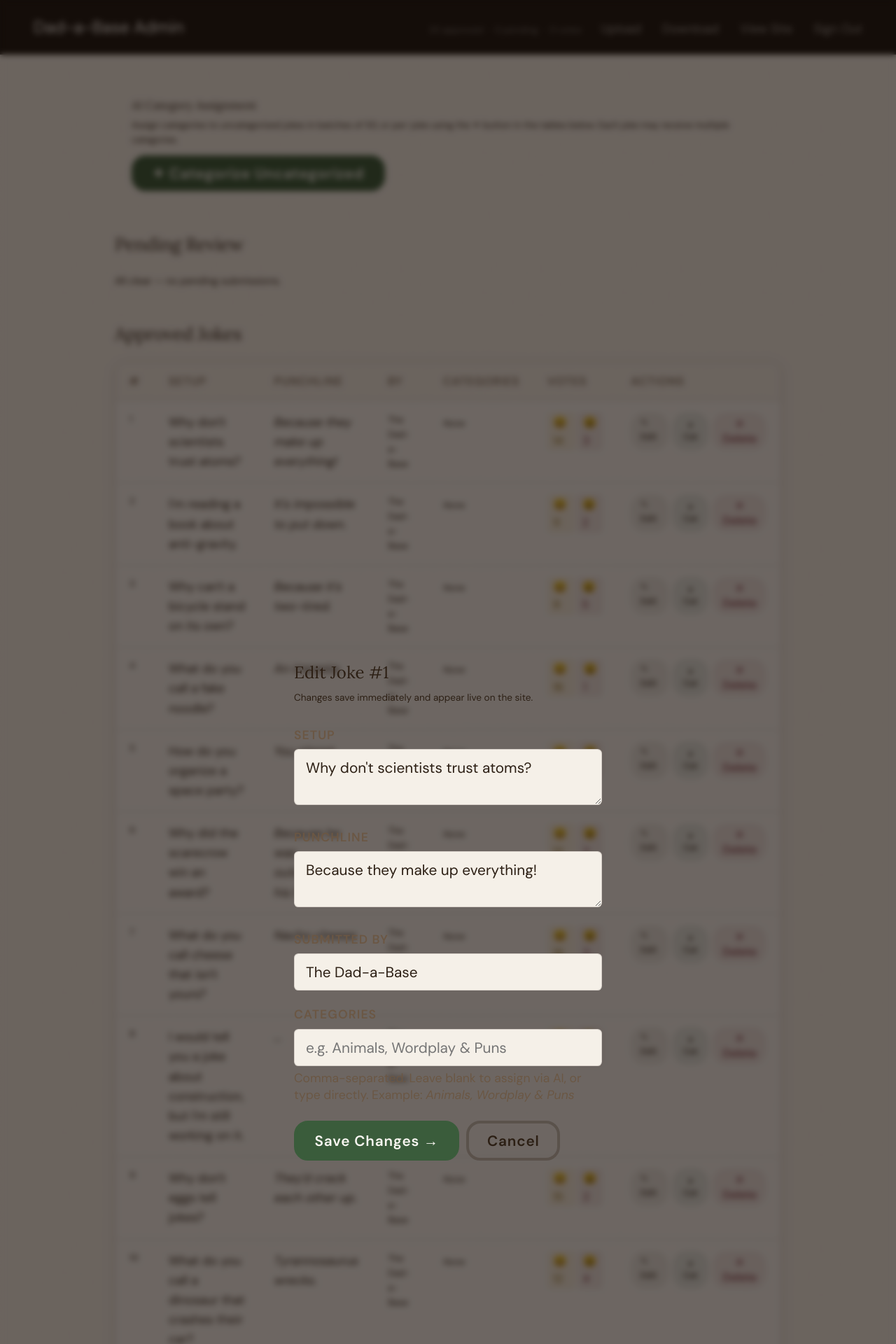
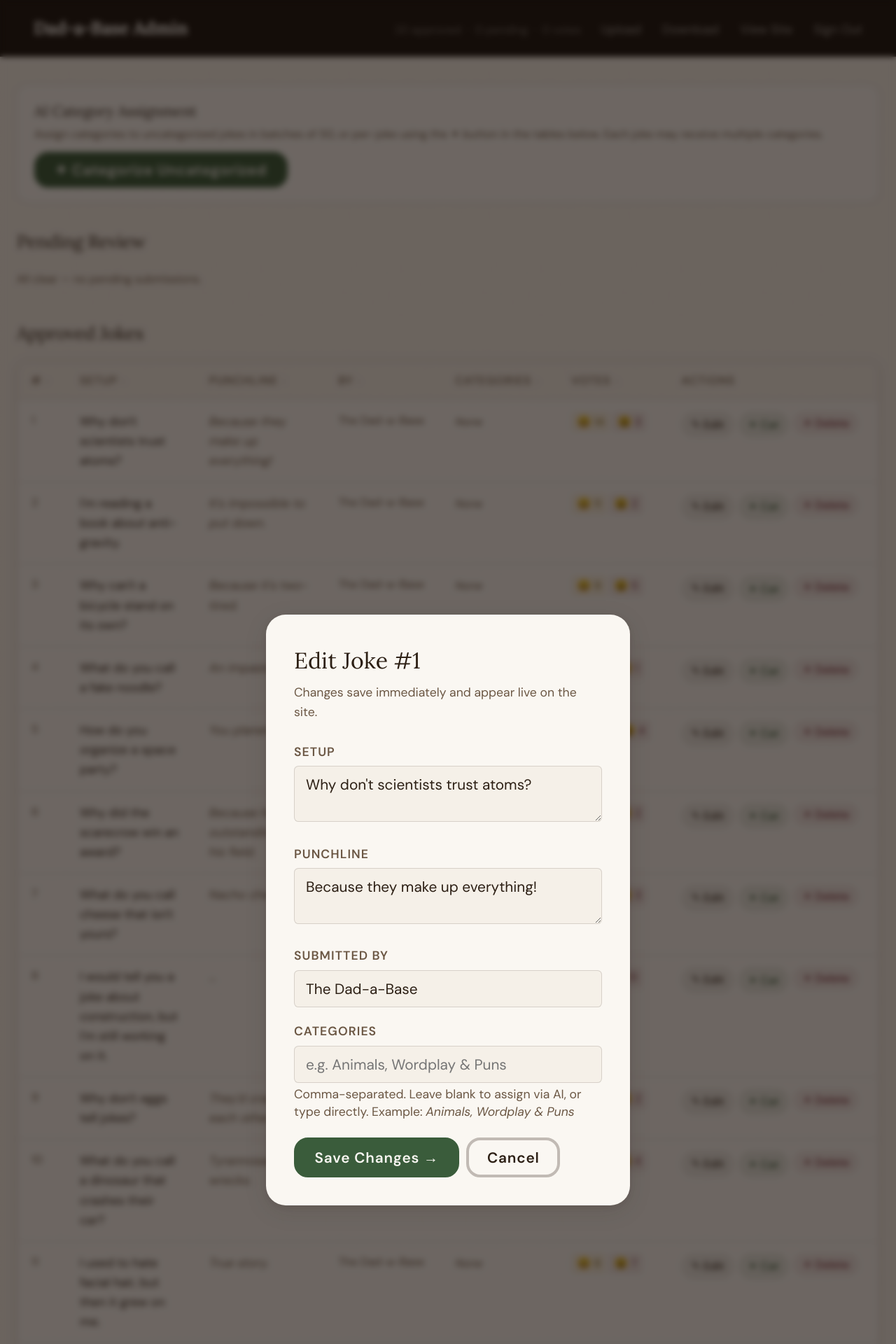
Before and after one commit to TobyZiegler/dadabase, a PHP site: page /admin.php?edit=1 in a window 1280 px wide. Shown: the top 1920 px of the page at 70% size. Run offline with PHP 8.4, Linux system fonts and the light colour scheme; the visitor is signed in with stand-in values (Sample User, id 1); data comes from the database, SQL or seed files in the repository; data that the repository does not hold is empty; a stand-in replaces the project's code that opens the database connection.

Commit message:
Unified appearances, added sortable admin columns.

```diff
--- a/admin.php
+++ b/admin.php
@@ -116,91 +116,136 @@ if ($authed) {
   <link rel="stylesheet" href="shared.css">
   <link rel="stylesheet" href="style.css">
   <style>
+    /* ── Admin-specific tokens ─────────────────────────────────────── */
+    :root {
+      --admin-font-display: var(--font-display);
+      --admin-font-body:    var(--font-body);
+      --admin-text-base:    var(--text-base);
+      --admin-text-sm:      var(--text-sm);
+      --admin-text-xs:      var(--text-xs);
+    }
+
+    /* ── Edit modal ────────────────────────────────────────────────── */
     .modal-overlay {
       position: fixed;
       inset: 0;
-      background: rgba(15,8,4,0.6);
+      background: rgba(15, 8, 4, 0.6);
       backdrop-filter: blur(4px);
       z-index: 200;
       display: flex;
       align-items: center;
       justify-content: center;
-      padding: 24px;
+      padding: 1.5rem;
     }
+
     .modal-card {
-      background: var(--warm-white);
+      background: var(--white-soft);
       border-radius: var(--radius-lg);
-      padding: 40px;
-      max-width: 520px;
+      padding: 2.5rem;
+      max-width: 32.5rem;
       width: 100%;
-      box-shadow: var(--shadow-lg);
+      box-shadow: var(--shadow-lift);
     }
+
     .modal-title {
-      font-family: var(--font-display);
-      font-size: 1.5rem;
+      font-family: var(--admin-font-display);
+      font-size: var(--text-lg);
       font-weight: 400;
-      color: var(--espresso);
-      margin-bottom: 6px;
+      color: var(--text);
+      margin-bottom: 0.375rem;
     }
+
     .modal-subtitle {
-      font-size: 0.85rem;
-      color: var(--taupe);
-      margin-bottom: 28px;
+      font-family: var(--admin-font-body);
+      font-size: var(--admin-text-sm);
+      color: var(--text-muted);
+      margin-bottom: 1.75rem;
     }
+
     .modal-actions {
       display: flex;
-      gap: 10px;
-      margin-top: 24px;
+      gap: 0.625rem;
+      margin-top: 1.5rem;
     }
+
+    /* ── Admin action buttons ──────────────────────────────────────── */
     .btn-admin-edit {
-      font-family: var(--font-body);
-      font-size: 0.78rem;
+      font-family: var(--admin-font-body);
+      font-size: var(--admin-text-xs);
       font-weight: 500;
       border: none;
-      padding: 6px 14px;
-      border-radius: 20px;
+      padding: 0.375rem 0.875rem;
+      border-radius: var(--radius-pill);
       cursor: pointer;
       transition: all var(--transition);
-      background: rgba(44,31,22,0.07);
-      color: var(--espresso);
+      background: rgba(44, 31, 20, 0.07);
+      color: var(--text);
       text-decoration: none;
       display: inline-block;
     }
+
     .btn-admin-edit:hover {
-      background: var(--espresso);
-      color: white;
+      background: var(--text);
+      color: var(--white-soft);
     }
+
     .btn-admin-categorize {
-      font-family: var(--font-body);
-      font-size: 0.78rem;
+      font-family: var(--admin-font-body);
+      font-size: var(--admin-text-xs);
       font-weight: 500;
       border: none;
-      padding: 6px 14px;
-      border-radius: 20px;
+      padding: 0.375rem 0.875rem;
+      border-radius: var(--radius-pill);
       cursor: pointer;
       transition: all var(--transition);
-      background: rgba(30, 77, 68, 0.10);
-      color: var(--accent-2);
+      background: rgba(58, 92, 59, 0.10);
+      color: var(--green);
     }
+
     .btn-admin-categorize:hover {
-      background: var(--accent-2);
-      color: white;
+      background: var(--green);
+      color: var(--white-soft);
     }
+
     .btn-admin-categorize:disabled {
       opacity: 0.5;
       cursor: not-allowed;
     }
-    /* Mini category badges inside admin table cells */
+
+    /* ── Mini category badges inside table cells ───────────────────── */
     .cat-badge-mini {
       display: inline-block;
-      font-size: 0.7rem;
-      padding: 2px 7px;
-      border-radius: 10px;
-      background: rgba(44,31,22,0.07);
-      color: var(--brown);
+      font-family: var(--admin-font-body);
+      font-size: var(--admin-text-xs);
+      padding: 1px 0.4375rem;
+      border-radius: var(--radius-pill);
+      background: rgba(44, 31, 20, 0.07);
+      color: var(--text-muted);
       margin: 1px 2px 1px 0;
       white-space: nowrap;
     }
+    /* ── Sortable column headers ───────────────────────────────────── */
+    .admin-table th.sortable {
+      cursor: pointer;
+      user-select: none;
+      white-space: nowrap;
+    }
+
+    .admin-table th.sortable:hover {
+      color: var(--text);
+      background: var(--bg-alt);
+    }
+
+    .admin-table th.sortable::after {
+      content: ' \2195';   /* ↕ unsorted indicator */
+      opacity: 0.3;
+      font-size: 0.85em;
+    }
+
+    .admin-table th.sort-asc::after  { content: ' \2191'; opacity: 0.8; } /* ↑ */
+    .admin-table th.sort-desc::after { content: ' \2193'; opacity: 0.8; } /* ↓ */
+    .admin-table th.sort-asc,
+    .admin-table th.sort-desc        { color: var(--text); }
   </style>
 </head>
 <body>
@@ -231,7 +276,7 @@ if ($authed) {
     </form>
 
     <div style="margin-top:24px">
-      <a href="index.php" style="font-size:0.82rem;color:var(--taupe);text-decoration:none">← Back to Dad-a-Base</a>
+      <a href="index.php" style="font-size:var(--text-xs);color:var(--text-muted);text-decoration:none">← Back to Dad-a-Base</a>
     </div>
   </div>
 </div>
@@ -285,9 +330,9 @@ if ($authed) {
 <div class="admin-page">
 
   <header class="admin-header">
-    <div class="admin-title">Dad-a-Base Admin</div>
+    <span class="room-name">Dad-a-Base Admin</span>
     <nav class="admin-nav">
-      <span style="font-size:0.82rem;color:rgba(255,255,255,0.4)">
+      <span style="font-family:var(--font-body);font-size:var(--text-xs);color:rgba(250,247,242,0.4)">
         <?= count($approved) ?> approved &nbsp;·&nbsp;
         <?= count($pending) ?> pending &nbsp;·&nbsp;
         <?= $totalVotes ?> votes
@@ -302,16 +347,16 @@ if ($authed) {
   <main class="admin-main">
 
     <!-- ─── AI Categorize Toolbar ──────────────────────────────────── -->
-    <div style="display:flex;align-items:center;justify-content:space-between;flex-wrap:wrap;gap:12px;margin-bottom:40px;padding:20px 24px;background:var(--warm-white);border:1px solid var(--sand);border-radius:var(--radius)">
+    <div style="display:flex;align-items:center;justify-content:space-between;flex-wrap:wrap;gap:0.75rem;margin-bottom:2.5rem;padding:1.25rem 1.5rem;background:var(--white-soft);border:1px solid var(--rule);border-radius:var(--radius)">
       <div>
-        <div style="font-family:var(--font-display);font-size:1rem;color:var(--espresso);margin-bottom:4px">AI Category Assignment</div>
-        <div style="font-size:0.82rem;color:var(--taupe)">Assign categories to uncategorized jokes in batches of 50, or per-joke using the ✦ button in the tables below. Each joke may receive multiple categories.</div>
+        <div style="font-family:var(--font-display);font-size:var(--text-base);color:var(--text);margin-bottom:0.25rem">AI Category Assignment</div>
+        <div style="font-family:var(--font-body);font-size:var(--text-xs);color:var(--text-muted)">Assign categories to uncategorized jokes in batches of 50, or per-joke using the ✦ button in the tables below. Each joke may receive multiple categories.</div>
       </div>
-      <div style="display:flex;flex-direction:column;align-items:flex-end;gap:8px">
+      <div style="display:flex;flex-direction:column;align-items:flex-end;gap:0.5rem">
         <button class="btn btn-primary" id="cat-batch-btn" onclick="startChunkedCategorize()" style="white-space:nowrap">
           ✦ Categorize Uncategorized
         </button>
-        <div id="cat-progress" style="display:none;font-size:0.82rem;color:var(--taupe);text-align:right"></div>
+        <div id="cat-progress" style="display:none;font-family:var(--font-body);font-size:var(--text-xs);color:var(--text-muted);text-align:right"></div>
       </div>
     </div>
 
@@ -319,22 +364,22 @@ if ($authed) {
     <h2 class="admin-section-title">
       Pending Review
       <?php if (count($pending) > 0): ?>
-        <span style="font-size:0.85rem;color:var(--accent);font-family:var(--font-body);font-weight:400;margin-left:12px"><?= count($pending) ?> awaiting</span>
+        <span style="font-size:var(--text-sm);color:var(--burg);font-family:var(--font-body);font-weight:400;margin-left:0.75rem"><?= count($pending) ?> awaiting</span>
       <?php endif ?>
     </h2>
 
     <?php if (empty($pending)): ?>
-      <p style="color:var(--taupe);font-size:0.9rem;margin-bottom:48px">All clear — no pending submissions.</p>
+      <p style="color:var(--text-muted);font-size:var(--text-xs);margin-bottom:3rem">All clear — no pending submissions.</p>
     <?php else: ?>
-    <div class="admin-table-wrap" style="margin-bottom:48px">
-      <table class="admin-table">
+    <div class="admin-table-wrap" style="margin-bottom:3rem">
+      <table class="admin-table" id="table-pending">
         <thead>
           <tr>
-            <th>Setup</th>
-            <th>Punchline</th>
-            <th>Submitted by</th>
-            <th>Categories</th>
-            <th>Date</th>
+            <th class="sortable" data-col="0">Setup</th>
+            <th class="sortable" data-col="1">Punchline</th>
+            <th class="sortable" data-col="2">Submitted by</th>
+            <th class="sortable" data-col="3">Categories</th>
+            <th class="sortable" data-col="4">Date</th>
             <th>Actions</th>
           </tr>
         </thead>
@@ -342,13 +387,13 @@ if ($authed) {
           <?php foreach ($pending as $j): ?>
           <?php $cats = parseCategories($j['category'] ?? null); ?>
           <tr id="joke-row-<?= $j['id'] ?>">
-            <td style="max-width:200px"><?= htmlspecialchars($j['setup']) ?></td>
-            <td style="max-width:200px;color:var(--brown);font-style:italic"><?= htmlspecialchars($j['punchline']) ?></td>
+            <td style="max-width:12.5rem"><?= htmlspecialchars($j['setup']) ?></td>
+            <td style="max-width:12.5rem;color:var(--text-muted);font-style:italic"><?= htmlspecialchars($j['punchline']) ?></td>
             <td><?= htmlspecialchars($j['submitted_by'] ?: 'Anonymous') ?></td>
             <td>
               <span class="joke-cat-cell" id="cat-<?= $j['id'] ?>">
                 <?php if (empty($cats)): ?>
-                  <em style="font-size:0.8rem;color:var(--taupe)">None</em>
+                  <em style="font-size:var(--text-xs);color:var(--text-muted)">None</em>
                 <?php else: ?>
                   <?php foreach ($cats as $c): ?>
                     <span class="cat-badge-mini"><?= htmlspecialchars($c) ?></span>
@@ -356,7 +401,7 @@ if ($authed) {
                 <?php endif ?>
               </span>
             </td>
-            <td style="color:var(--taupe);white-space:nowrap;font-size:0.8rem"><?= date('M j, Y', strtotime($j['created_at'])) ?></td>
+            <td style="color:var(--text-muted);white-space:nowrap;font-size:var(--text-xs)" data-sort="<?= strtotime($j['created_at']) ?>"><?= date('M j, Y', strtotime($j['created_at'])) ?></td>
             <td>
               <div class="admin-action-group">
                 <form method="POST" style="display:inline">
@@ -384,18 +429,18 @@ if ($authed) {
     <h2 class="admin-section-title">Approved Jokes</h2>
 
     <?php if (empty($approved)): ?>
-      <p style="color:var(--taupe);font-size:0.9rem">No approved jokes yet. Approve some above!</p>
+      <p style="color:var(--text-muted);font-size:var(--text-xs)">No approved jokes yet. Approve some above!</p>
     <?php else: ?>
     <div class="admin-table-wrap">
-      <table class="admin-table">
+      <table class="admin-table" id="table-approved">
         <thead>
           <tr>
-            <th>#</th>
-            <th>Setup</th>
-            <th>Punchline</th>
-            <th>By</th>
-            <th>Categories</th>
-            <th>Votes</th>
+            <th class="sortable" data-col="0">#</th>
+            <th class="sortable" data-col="1">Setup</th>
+            <th class="sortable" data-col="2">Punchline</th>
+            <th class="sortable" data-col="3">By</th>
+            <th class="sortable" data-col="4">Categories</th>
+            <th class="sortable" data-col="5" data-sort-type="votes">Votes</th>
             <th>Actions</th>
           </tr>
         </thead>
@@ -403,14 +448,14 @@ if ($authed) {
           <?php foreach ($approved as $j): ?>
           <?php $cats = parseCategories($j['category'] ?? null); ?>
           <tr id="joke-row-<?= $j['id'] ?>">
-            <td style="color:var(--taupe);font-size:0.8rem"><?= $j['id'] ?></td>
-            <td style="max-width:180px"><?= htmlspecialchars($j['setup']) ?></td>
-            <td style="max-width:180px;color:var(--brown);font-style:italic"><?= htmlspecialchars($j['punchline']) ?></td>
-            <td style="font-size:0.82rem;color:var(--taupe)"><?= htmlspecialchars($j['submitted_by'] ?: 'Anon') ?></td>
+            <td style="color:var(--text-muted);font-size:var(--text-xs)" data-sort="<?= $j['id'] ?>"><?= $j['id'] ?></td>
+            <td style="max-width:11.25rem"><?= htmlspecialchars($j['setup']) ?></td>
+            <td style="max-width:11.25rem;color:var(--text-muted);font-style:italic"><?= htmlspecialchars($j['punchline']) ?></td>
+            <td style="font-size:var(--text-xs);color:var(--text-muted)"><?= htmlspecialchars($j['submitted_by'] ?: 'Anon') ?></td>
             <td>
               <span class="joke-cat-cell" id="cat-<?= $j['id'] ?>">
                 <?php if (empty($cats)): ?>
-                  <em style="font-size:0.8rem;color:var(--taupe)">None</em>
+                  <em style="font-size:var(--text-xs);color:var(--text-muted)">None</em>
                 <?php else: ?>
                   <?php foreach ($cats as $c): ?>
                     <span class="cat-badge-mini"><?= htmlspecialchars($c) ?></span>
@@ -418,7 +463,7 @@ if ($authed) {
                 <?php endif ?>
               </span>
             </td>
-            <td>
+            <td data-sort="<?= $j['ha_count'] + $j['groan_count'] ?>">
               <div class="stats-row">
                 <span class="stat-pill stat-ha">😄 <?= $j['ha_count'] ?></span>
                 <span class="stat-pill stat-groan">😩 <?= $j['groan_count'] ?></span>
@@ -452,7 +497,7 @@ if ($authed) {
 // ── Render mini category badges into a cell ─────────────────────────
 function renderCatBadges(categories) {
   if (!categories || categories.length === 0) {
-    return '<em style="font-size:0.8rem;color:var(--taupe)">None</em>';
+    return '<em style="font-size:var(--text-xs);color:var(--text-muted)">None</em>';
   }
   return categories.map(function(c) {
     return '<span class="cat-badge-mini">' + escHtml(c) + '</span>';
@@ -551,11 +596,71 @@ function showToast(msg) {
   setTimeout(function() { t.classList.remove('show'); }, 3500);
 }
 
+// ── Sortable tables ──────────────────────────────────────────────────
+// State: { tableId -> { col: N, dir: 'asc'|'desc' } }
+var sortState = {};
+
+function getCellValue(row, colIndex) {
+  var cell = row.cells[colIndex];
+  if (!cell) { return ''; }
+  // Prefer data-sort attribute (set on numeric/date cells in PHP)
+  if (cell.dataset.sort !== undefined) { return cell.dataset.sort; }
+  return cell.textContent.trim().toLowerCase();
+}
+
+function sortTable(table, th) {
+  var colIndex = parseInt(th.dataset.col, 10);
+  var tableId  = table.id;
+  var state    = sortState[tableId] || { col: -1, dir: 'asc' };
+
+  // Toggle direction if same column, else default to asc
+  var dir = (state.col === colIndex && state.dir === 'asc') ? 'desc' : 'asc';
+  sortState[tableId] = { col: colIndex, dir: dir };
+
+  // Update header indicators
+  table.querySelectorAll('th.sortable').forEach(function(h) {
+    h.classList.remove('sort-asc', 'sort-desc');
+  });
+  th.classList.add(dir === 'asc' ? 'sort-asc' : 'sort-desc');
+
+  // Collect and sort rows
+  var tbody = table.tBodies[0];
+  var rows  = Array.prototype.slice.call(tbody.rows);
+
+  rows.sort(function(a, b) {
+    var av = getCellValue(a, colIndex);
+    var bv = getCellValue(b, colIndex);
+
+    // Numeric sort if both values parse as numbers
+    var an = parseFloat(av);
+    var bn = parseFloat(bv);
+    if (!isNaN(an) && !isNaN(bn)) {
+      return dir === 'asc' ? an - bn : bn - an;
+    }
+
+    // String sort
+    return dir === 'asc'
+      ? av.localeCompare(bv)
+      : bv.localeCompare(av);
+  });
+
+  // Re-insert rows in sorted order
+  rows.forEach(function(row) { tbody.appendChild(row); });
+}
+
+// ── Escape HTML (DOM-based, bulletproof) ─────────────────────────────
 function escHtml(str) {
   var d = document.createElement('div');
   d.appendChild(document.createTextNode(String(str)));
   return d.innerHTML;
 }
+
+// Attach click handlers to all sortable headers
+document.querySelectorAll('.admin-table th.sortable').forEach(function(th) {
+  th.addEventListener('click', function() {
+    sortTable(th.closest('table'), th);
+  });
+});
 </script>
 
 <?php endif ?>
--- a/style.css
+++ b/style.css
@@ -644,7 +644,7 @@ body.archive-open #browse {
 .admin-nav a:hover { color: var(--white-soft); }
 
 .admin-main {
-  max-width: 62.5rem;
+  max-width: 100rem;
   margin: 0 auto;
   padding: 2.5rem 1.5rem;
 }
--- a/submit.php
+++ b/submit.php
@@ -45,7 +45,7 @@ if ($_SERVER['REQUEST_METHOD'] === 'POST') {
   </nav>
 </header>
 
-<main class="submit-main">
+<main class="submit-wrap">
   <div class="submit-card">
 
     <div class="submit-eyebrow">Community Contribution</div>
@@ -145,6 +145,7 @@ if ($_SERVER['REQUEST_METHOD'] === 'POST') {
   <nav class="footer-nav">
     <a href="index.php" class="footer-link">Browse Jokes</a>
     <a href="about.php" class="footer-link">How This Was Built</a>
+    <a href="admin.php" class="footer-link">Admin</a>
     <a href="https://tobyziegler.com" class="footer-link" target="_blank">TobyZiegler.com</a>
   </nav>
 </footer>
```
Also changed, not shown: about.php (+101 -84 lines), README-dadabase.md.
